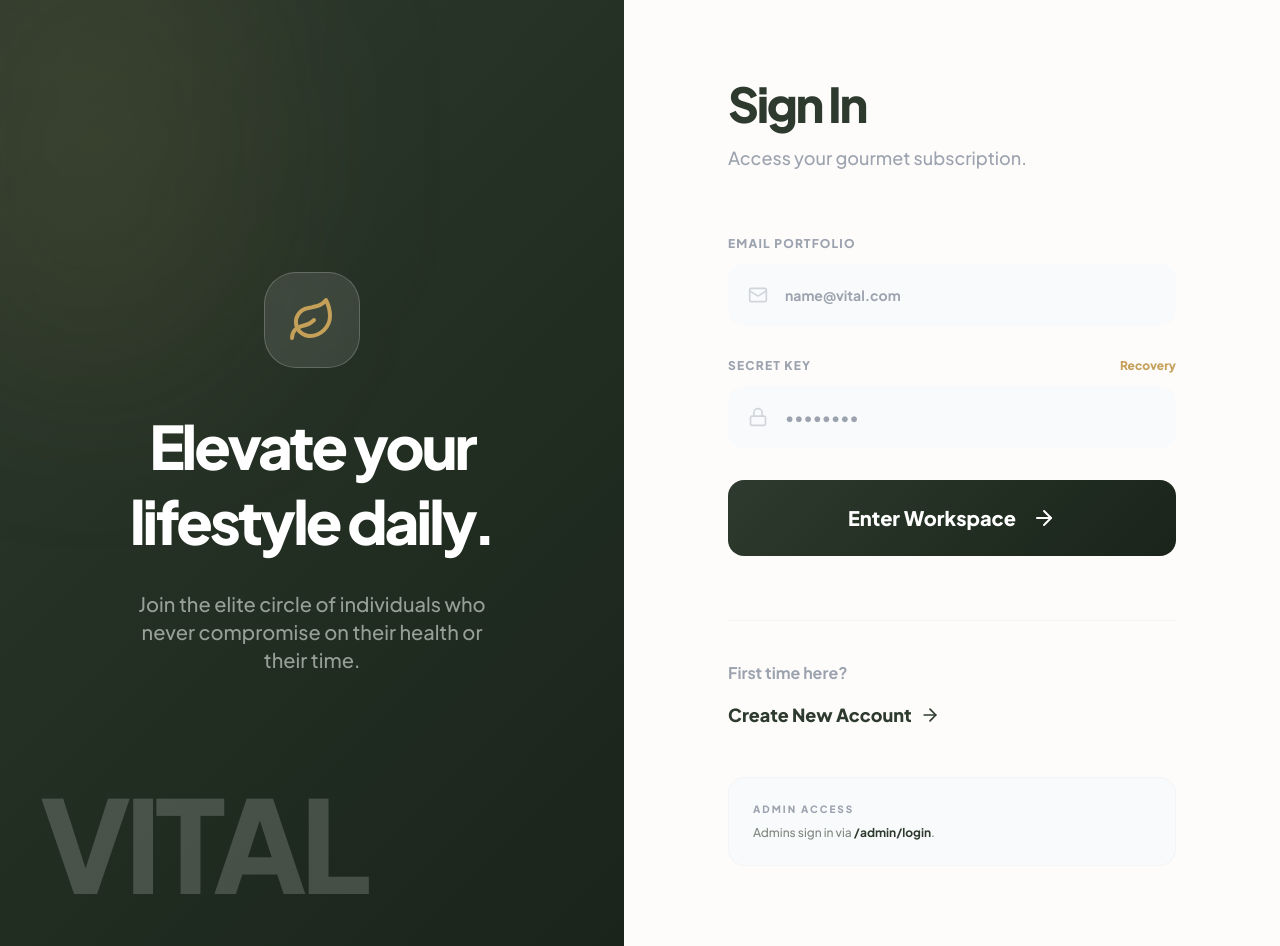
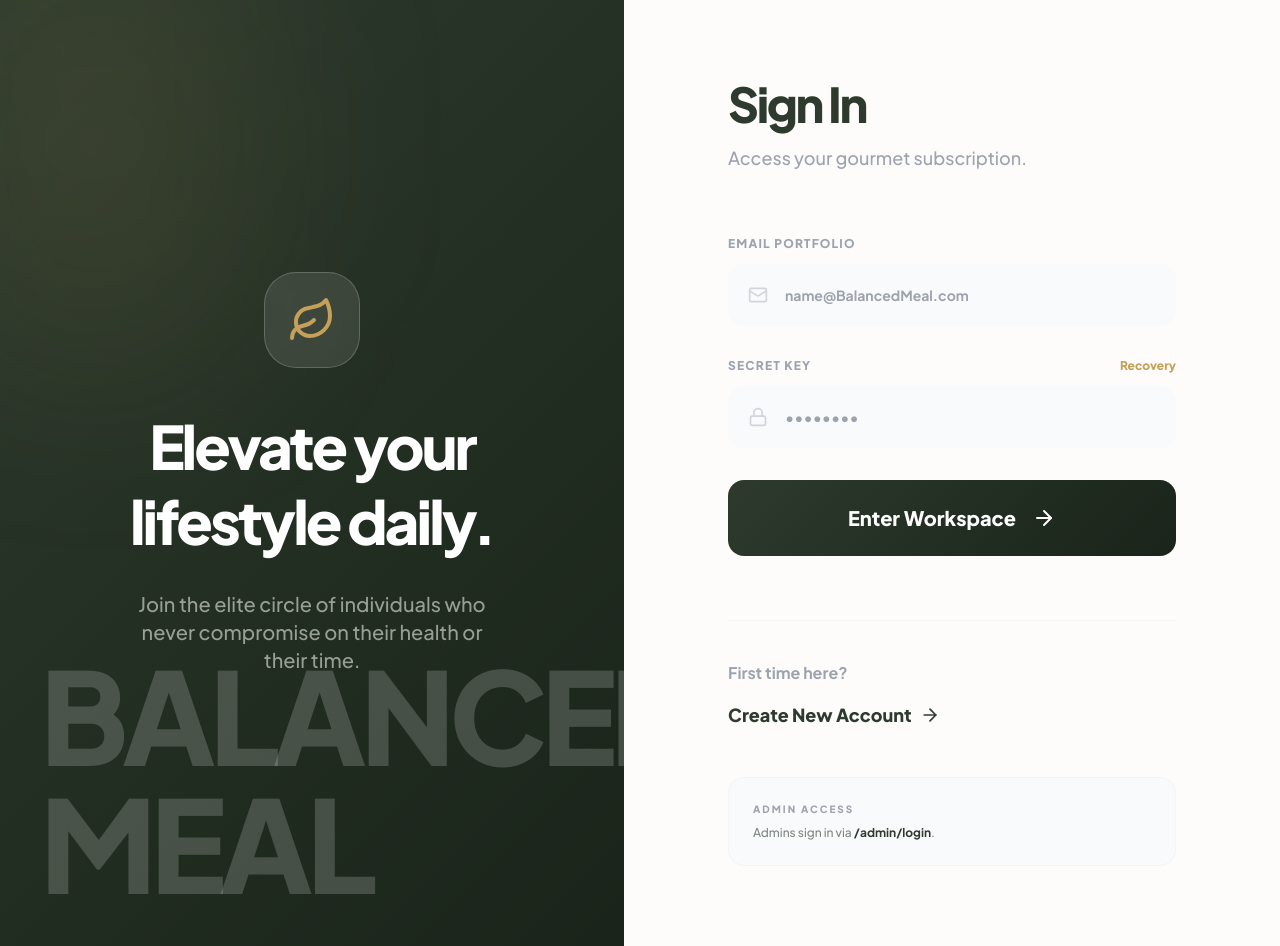
Before and after one commit to Kartikey1078/balancemeal, a React (Vite) app in the folder frontend/: page /login in a window 1280 px wide. Built offline with nearby package versions, Linux system fonts and the light colour scheme; no server answers.

Commit message:
chnages desing

```diff
--- a/frontend/src/pages/Login.tsx
+++ b/frontend/src/pages/Login.tsx
@@ -53,7 +53,7 @@ export const Login: React.FC = () => {
             Join the elite circle of individuals who never compromise on their health or their time.
           </p>
         </div>
-        <div className="absolute bottom-10 left-10 text-olive-100/20 font-black text-9xl tracking-tighter pointer-events-none uppercase">Vital</div>
+        <div className="absolute bottom-10 left-10 text-olive-100/20 font-black text-9xl tracking-tighter pointer-events-none uppercase">BALANCED MEAL</div>
       </div>
 
       {/* Form Side */}
@@ -93,7 +93,7 @@ export const Login: React.FC = () => {
                 <input
                   type="email"
                   required
-                  placeholder="name@vital.com"
+                  placeholder="name@BalancedMeal.com"
                   className="w-full pl-14 pr-6 py-5 rounded-2xl bg-gray-50 border border-transparent focus:bg-white focus:border-gold-500/30 focus:outline-none focus:ring-4 focus:ring-gold-500/5 transition-all text-sm font-bold"
                   value={email}
                   onChange={e => setEmail(e.target.value)}
@@ -149,7 +149,7 @@ export const Login: React.FC = () => {
                     if (recoveryMessage) setRecoveryMessage('');
                     if (recoveryError) setRecoveryError('');
                   }}
-                  placeholder="name@vital.com"
+                  placeholder="name@BalancedMeal.com"
                   className="w-full bg-white border border-gray-100 rounded-2xl px-5 py-4 text-sm font-bold focus:outline-none"
                 />
                 {recoveryError && (
--- a/frontend/src/pages/Plans.tsx
+++ b/frontend/src/pages/Plans.tsx
@@ -104,7 +104,7 @@ export const Plans: React.FC = () => {
               <ShieldCheck className="w-12 h-12" />
             </div>
             <div className="flex-1">
-              <h4 className="text-2xl font-black text-olive-800 tracking-tight mb-2">The Vital Guarantee</h4>
+              <h4 className="text-2xl font-black text-olive-800 tracking-tight mb-2">The Balanced Meal Guarantee</h4>
               <p className="text-gray-500 font-medium leading-relaxed">Cancel, skip, or modify your subscription with zero penalties. We believe in our product, so we never lock you in.</p>
             </div>
             <a href="#" className="font-black text-gold-600 border-b-2 border-gold-500/30 pb-1 shrink-0 hover:text-gold-500 transition-colors">Read our policy</a>
--- a/frontend/src/pages/ResetPassword.tsx
+++ b/frontend/src/pages/ResetPassword.tsx
@@ -92,7 +92,7 @@ export const ResetPassword: React.FC = () => {
                 value={email}
                 onChange={(e) => setEmail(e.target.value)}
                 className="w-full bg-gray-50 border border-gray-100 rounded-2xl px-6 py-4 font-bold focus:outline-none"
-                placeholder="name@vital.com"
+                placeholder="name@BalancedMeal.com"
               />
             </div>
             <div>
```
